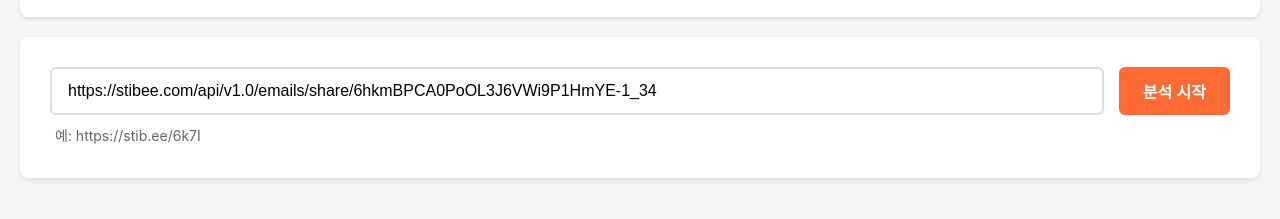
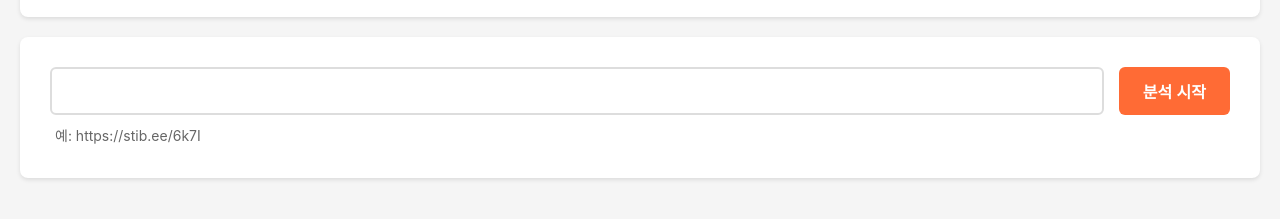
Before and after one commit to pengdo-myorange/orangeletter-link-checker, a website: page index.html in a window 1280 px wide. Shown: the part 81-300 px from the top of the page. Drawn offline with Linux system fonts and the light colour scheme.

Commit message:
Remove default URL value from input field

```diff
--- a/index.html
+++ b/index.html
@@ -22,8 +22,7 @@
         <!-- URL 입력 영역 -->
         <section class="input-section">
             <div class="input-group">
-                <input type="url" id="url-input"
-                       value="https://stibee.com/api/v1.0/emails/share/6hkmBPCA0PoOL3J6VWi9P1HmYE-1_34">
+                <input type="url" id="url-input">
                 <button id="analyze-btn" class="btn-primary">분석 시작</button>
             </div>
             <p class="input-help">예: https://stib.ee/6k7I</p>
```
